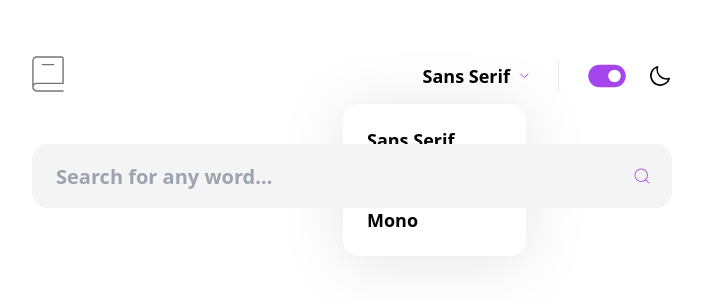
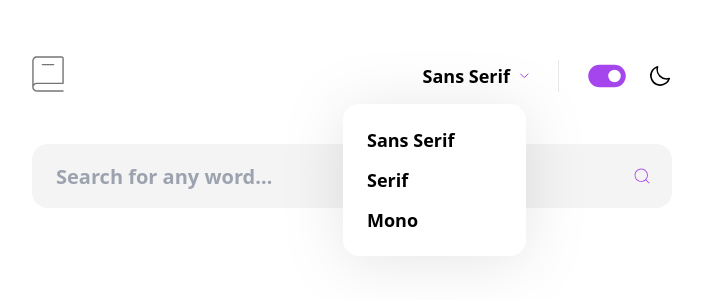
Before and after one commit to ejandrea/dictionary, a Next.js app: page / in a window 1280 px wide. Both pictures are taken after a click on the button "Sans Serif". Shown: the top 300 px of the page, without its empty margins (288-989 px from the left). Built offline with nearby package versions, Linux system fonts and the light colour scheme.

Commit message:
added an error whenever the user enters an empty string

```diff
--- a/app/page.tsx
+++ b/app/page.tsx
@@ -1,4 +1,4 @@
-import SearchBox from "@/components/SearchBox";
+import SearchBox from "@/components/search/SearchBox";
 import Navbar from "@/components/nav/Navbar";
 
 export default function Home() {
--- a/components/SearchBox.tsx
+++ /dev/null
@@ -1,19 +0,0 @@
-import { CiSearch } from "react-icons/ci";
-
-const SearchBox = () => {
-  return (
-    <div className="relative mt-12">
-      <input
-        className="w-full dark:bg-black-300 h-16 rounded-2xl py-5 pr-12 pl-6 md:text-heading-sm font-bold outline-none focus:dark:ring-1 focus:dark:ring-accent caret-accent bg-gray-100 text-body-sm text-black-200 dark:text-white"
-        placeholder="Search for any word…"
-        type="text"
-      />
-      <CiSearch
-        className="absolute right-5 top-1/2 transform -translate-y-1/2 text-accent"
-        size={20}
-      />
-    </div>
-  );
-};
-
-export default SearchBox;
--- a/components/nav/FontSelector.tsx
+++ b/components/nav/FontSelector.tsx
@@ -47,7 +47,7 @@ const FontListDropDown = ({
     <ul
       className={`${
         isOpen ? "inline" : "hidden"
-      } absolute mt-4 right-1 rounded-2xl p-6 drop-shadow-default dark:drop-shadow-dark bg-white dark:bg-black-300 w-[183px] h-[152px]`}
+      } absolute mt-4 right-1 rounded-2xl p-6 drop-shadow-default dark:drop-shadow-dark bg-white dark:bg-black-300 w-[183px] h-[152px] z-10`}
       role="listbox"
     >
       {fonts.map((fontOption) => (
--- /dev/null
+++ b/components/search/SearchBox.tsx
@@ -0,0 +1,45 @@
+"use client";
+
+import { useState } from "react";
+import { CiSearch } from "react-icons/ci";
+
+const SearchBox = () => {
+  const [error, setError] = useState(false);
+
+  const handleSearch = (value: string) => {
+    const searchValue = value.trim();
+
+    if (searchValue.length !== 0) {
+      setError(false);
+      console.log(searchValue);
+      // fetch the value from the server
+    } else {
+      setError(true);
+    }
+  };
+
+  return (
+    <>
+      <div className="relative mt-12">
+        <input
+          className={`w-full dark:bg-black-300 h-16 rounded-2xl py-5 pr-12 pl-6 md:text-heading-sm font-bold outline-none focus:dark:ring-1 focus:dark:ring-accent caret-accent bg-gray-100 text-body-sm text-black-200"
+          placeholder="Search for any word… ${error && "ring-1 ring-error"}`}
+          type="text"
+          placeholder="Search for any word…"
+          onKeyDown={(e) =>
+            e.key === "Enter" && handleSearch(e.currentTarget.value)
+          }
+        />
+        <CiSearch
+          className="absolute right-5 top-1/2 transform -translate-y-1/2 text-accent"
+          size={20}
+        />
+      </div>
+      {error && (
+        <p className="text-body-sm mt-2 text-error">Whoops, can’t be empty…</p>
+      )}
+    </>
+  );
+};
+
+export default SearchBox;
```
Also changed, not shown: services/getSearchResults.ts (added, +7 -0 lines).
